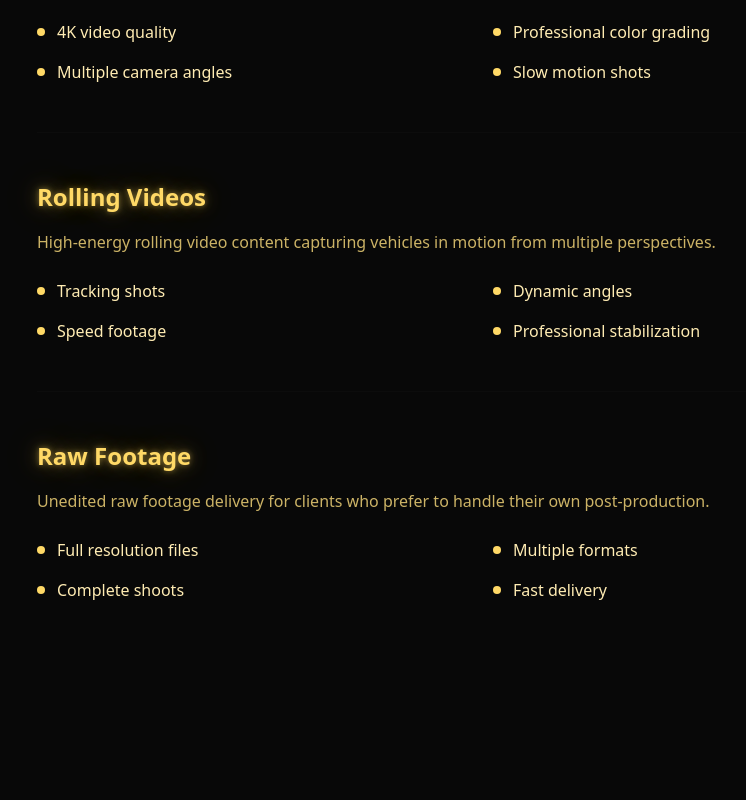
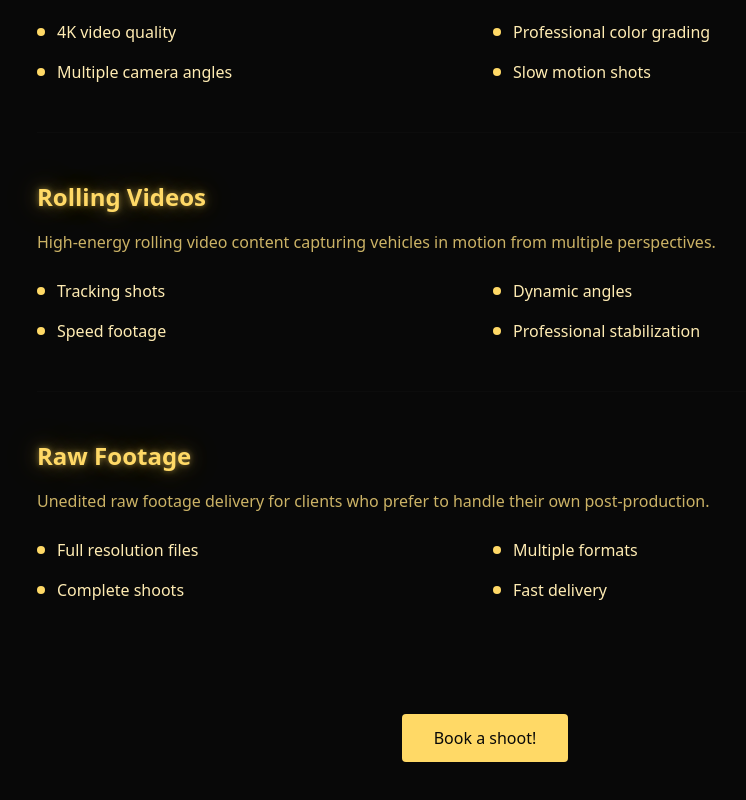
Before and after one commit to Jasontaylor14/bellakshoots, a React (Vite) app: page /services in a window 1280 px wide. Shown: the part 812-1612 px from the top of the page, without its empty margins (155-901 px from the left). Before the commit the page ends 1510 px from the top, so only its background shows below. Built offline with nearby package versions, Linux system fonts and the light colour scheme.

Commit message:
Add "Book a shoot" button
Add a button with a link to the provided URL at the bottom of the services page.

```diff
--- a/src/pages/Services.tsx
+++ b/src/pages/Services.tsx
@@ -49,13 +49,24 @@ const Services = () => {
                         <div className="w-2 h-2 bg-primary rounded-full mr-3"></div>
                         <span className="text-foreground">{feature}</span>
                       </div>
-                    ))}
-                  </div>
-                </div>
               ))}
             </div>
           </div>
-        </div>
+        ))}
+      </div>
+
+      <div className="text-center mt-16">
+        <a
+          href="https://l.instagram.com/?u=https%3A%2F%2Fformless.ai%2Fc%2Fm8SPWIP4jDpI%3Ffbclid%3DPAZXh0bgNhZW0CMTEAAaf8x4vNcQP0dCJyumvUVMI7VK2BrVFJOHhaTQMyk_TGG0OEVn9M18ZGcTzbWw_aem_-i4aXcPeaaKZ2EPZo1ANjQ&e=AT3Y3qkCCGG-dcL4VdhAkmS26D1a-XJULA77_GIvF-gNHwOhW_lffd2UGrTTRNSIOH9pAPRheBHbG-_3Rk-kSR2BuzTS056awuTDIf4"
+          target="_blank"
+          rel="noopener noreferrer"
+          className="inline-block bg-primary text-background px-8 py-3 rounded-sm font-medium hover:bg-primary/90 transition-colors"
+        >
+          Book a shoot!
+        </a>
+      </div>
+    </div>
+  </div>
       </main>
     </div>
   );
```
